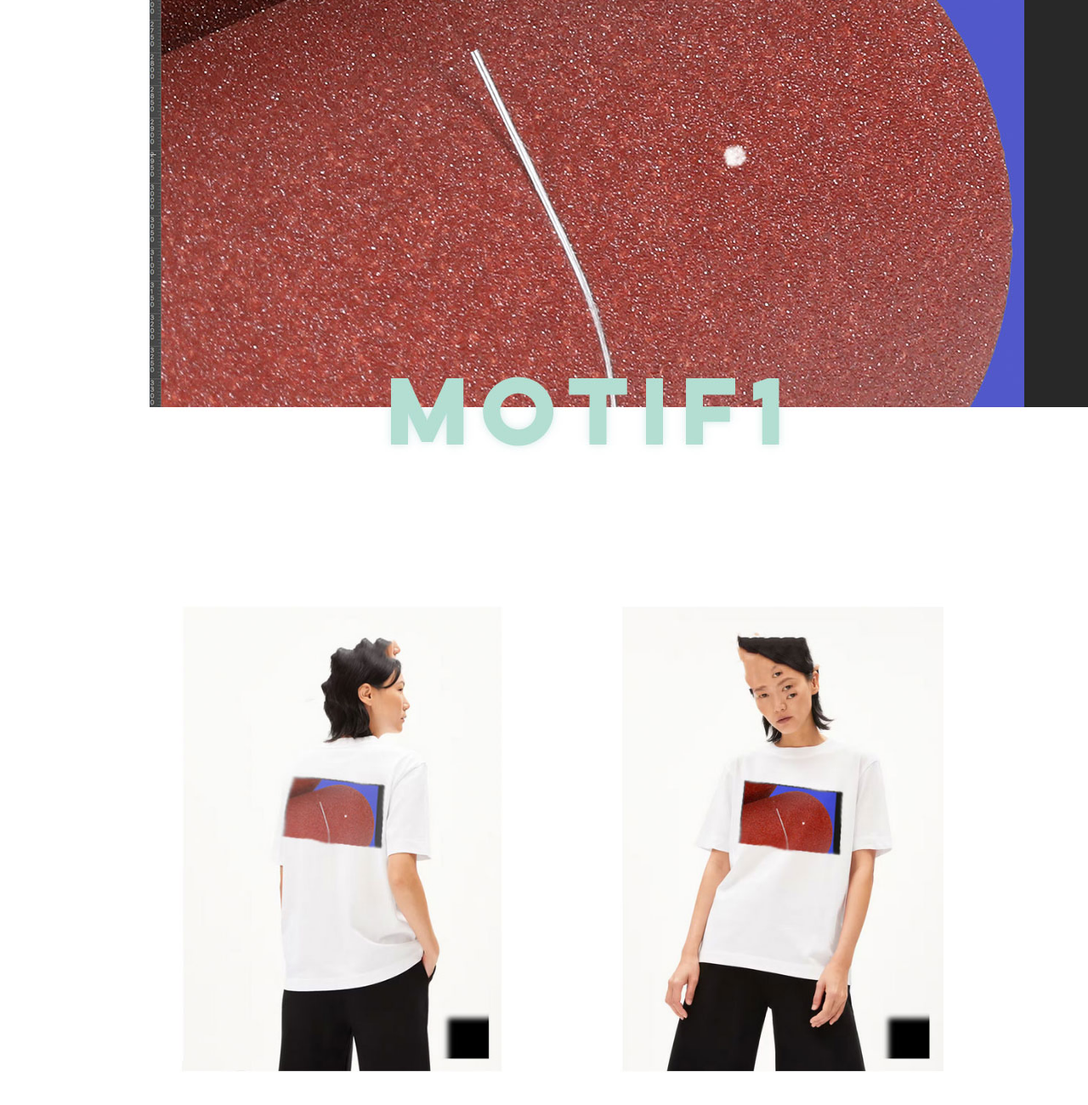
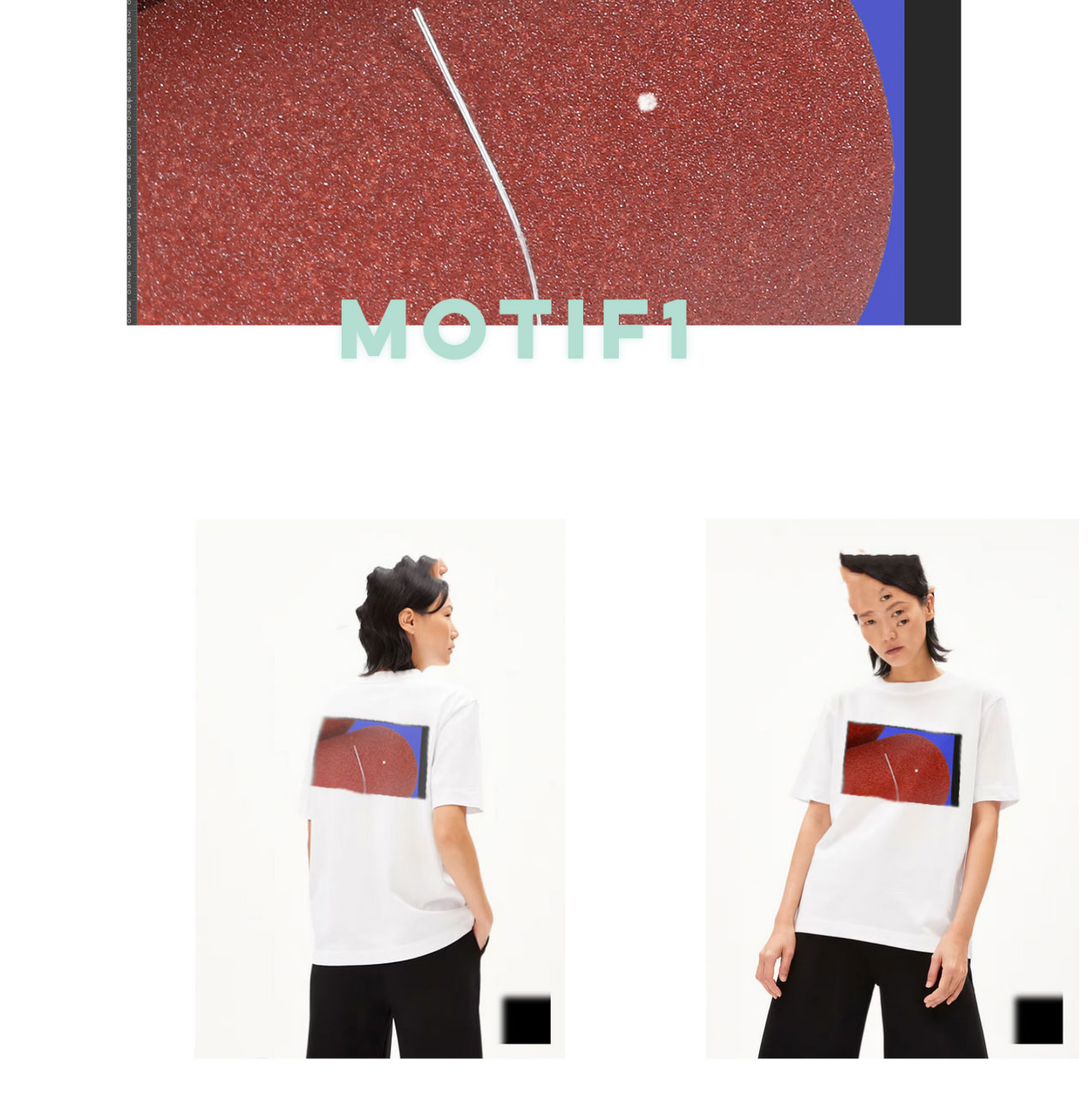
Before and after one commit to serexhe/serexhe.github.io, a plain HTML site: page schlifeartshirts.html in a window 1280 px wide. Shown: the part 324-1624 px from the top of the page at 85% size. Drawn offline with Linux system fonts and the light colour scheme.

Commit message:
Update stylez4.css

```diff
--- a/stylez4.css
+++ b/stylez4.css
@@ -1,25 +1,14 @@
-/* Style for the image row */
-.image-row {
-    display: flex;
-    justify-content: space-between; /* Adjust spacing between images as needed */
-    flex-wrap: wrap; /* Allows items to wrap onto new lines */
+body {
+    margin: 0;
+    padding: 0;
+  }
+
+
+.image-container {
+    position: relative;
+    display: inline-block;
 }
 
-/* Style for the image container */
-.image-container {
-    position: relative;
-    flex: 1 0 auto; /* Allows the container to grow and shrink */
-    margin: 10px; /* Adjust spacing around each image */
-}
-
-/* Style for the images */
-.image-container img {
-    width: 100%;
-    height: auto; /* Maintains the aspect ratio */
-    object-fit: cover; /* Ensures the image covers the area without distorting its aspect ratio */
-}
-
-/* Hover effect using :before and :after pseudo-elements */
 .image-container:before,
 .image-container:after {
     content: "";
@@ -32,12 +21,12 @@
 }
 
 .image-container:before {
-    background-image: attr(data-default);
+    background-image: url('assetz2/b.jpg');
     background-size: cover;
 }
 
 .image-container:after {
-    background-image: attr(data-hover);
+    background-image: url('assetz2/c.jpg');
     background-size: cover;
     opacity: 0;
 }
@@ -49,3 +38,43 @@
 .image-container:hover:before {
     opacity: 0;
 }
+
+
+
+
+
+
+
+
+.flex-container {
+    display: flex;
+    flex-direction: column;
+    flex-wrap: nowrap;
+    overflow-y: auto;
+    z-index: 0;
+  }
+
+  .flex-container img {
+    flex: 0 0 auto;
+    width: 100%;
+  }
+
+  .fixed-element {
+    position: fixed;
+    top: 20px;
+    left: 20px;
+    z-index: 1;
+  }
+
+  .fixed-element2 {
+    position: fixed;
+    top: 15%;
+    left: 50%;
+    z-index: 2;
+    width: 20%;
+  }
+
+  .center {
+    margin: auto;
+
+  }
```
